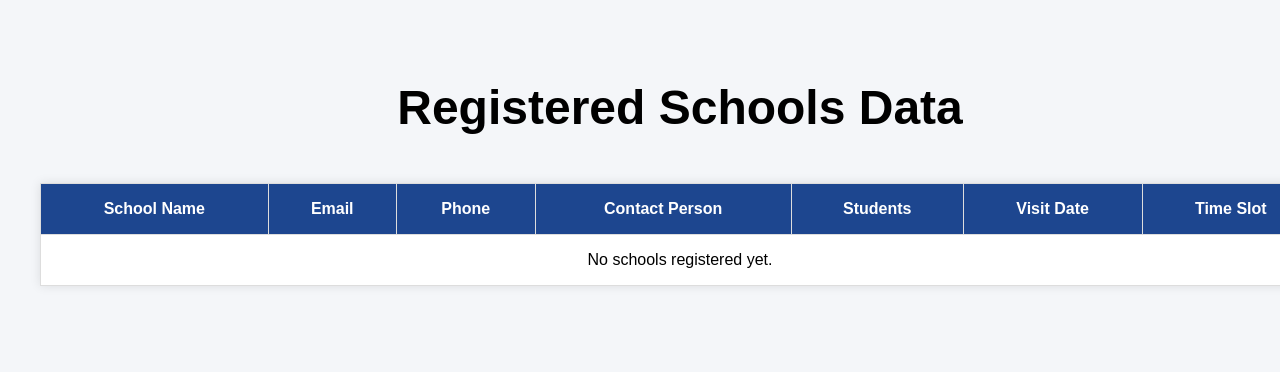
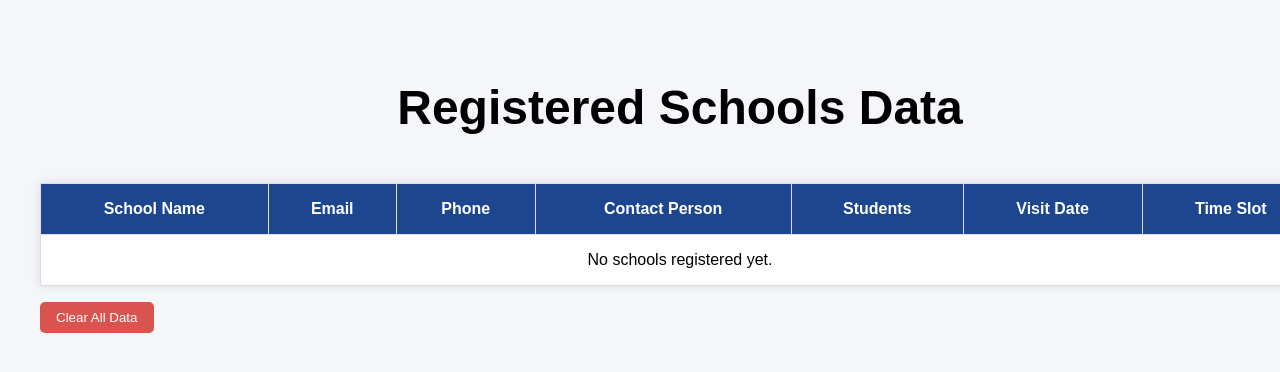
Before and after one commit to NIkhilSinghal6305/Visitor-management-System, a plain HTML site: page admin-dashboard.html in a window 1280 px wide. Shown: the top 372 px of the page. Drawn offline with Linux system fonts and the light colour scheme.

Commit message:
admin dashboard

```diff
--- a/admin-dashboard.html
+++ b/admin-dashboard.html
@@ -114,6 +114,18 @@ td[data-label]::before {
     </tbody>
   </table>
 
+  <button id="clearDataBtn" style="
+  margin: 1rem 0;
+  padding: 0.5rem 1rem;
+  background: #d9534f;
+  color: white;
+  border: none;
+  border-radius: 5px;
+  cursor: pointer;">
+  Clear All Data
+</button>
+
+
 <script>
   // ✅ Fetch data from localStorage
   const schools = JSON.parse(localStorage.getItem("schools")) || [];
@@ -154,6 +166,14 @@ td[data-label]::before {
       });
     });
   }
+
+  document.getElementById("clearDataBtn").addEventListener("click", () => {
+  if (confirm("Are you sure you want to clear all registered school data?")) {
+    localStorage.removeItem("schools");
+    location.reload(); // refresh dashboard to update table
+  }
+});
+
 </script>
 
 
```
